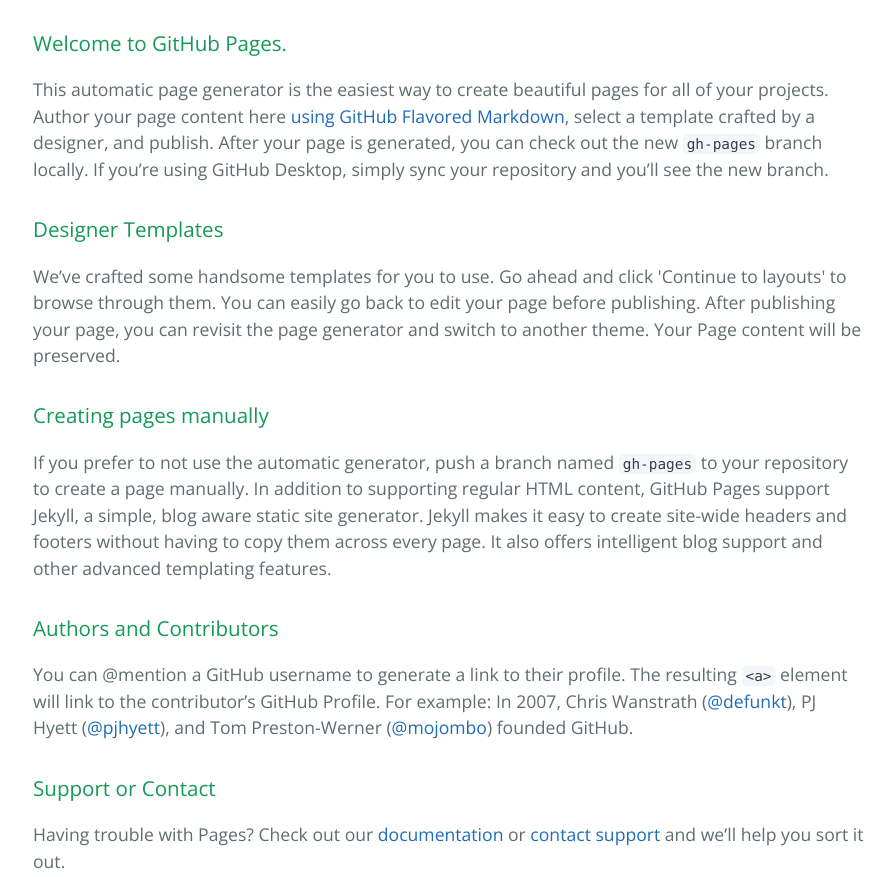
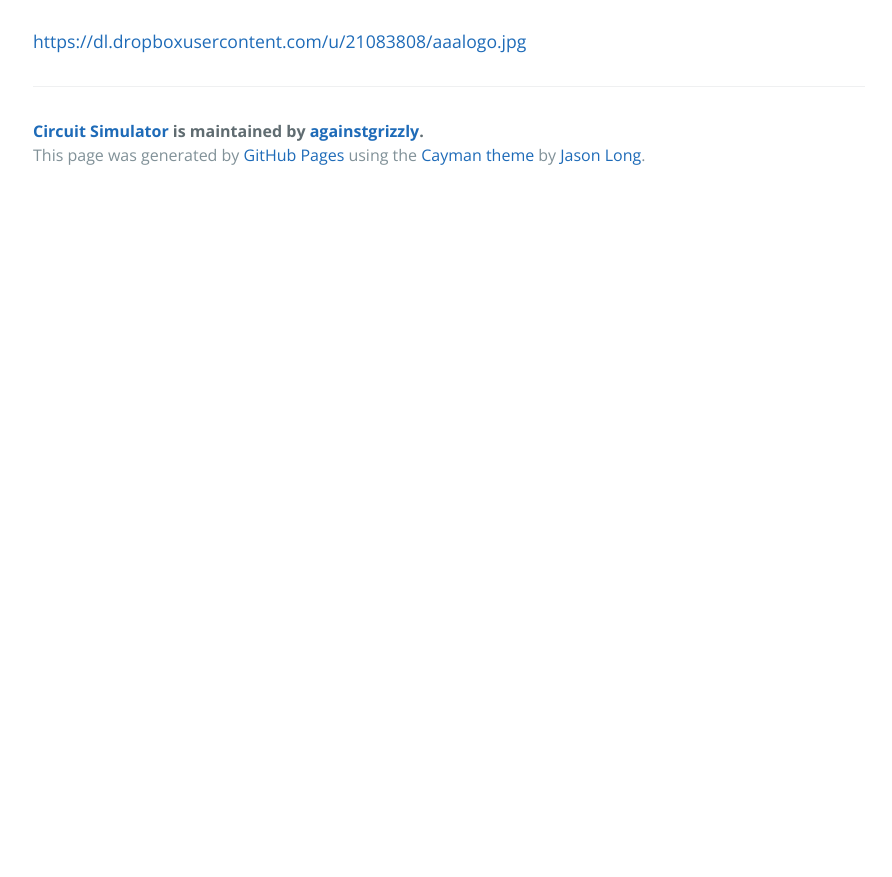
Before and after one commit to againstgrizzly/FloridaGetCrunkUniversiteam, a plain HTML site: page index.html in a window 1280 px wide. Shown: the part 340-1217 px from the top of the page, without its empty margins (191-1083 px from the left). After the commit the page ends 800 px from the top, so only its background shows below. Drawn offline with nearby package versions, Linux system fonts and the light colour scheme.

```diff
--- a/index.html
+++ b/index.html
@@ -19,30 +19,7 @@
     </section>
 
     <section class="main-content">
-      <h3>
-<a id="welcome-to-github-pages" class="anchor" href="#welcome-to-github-pages" aria-hidden="true"><span aria-hidden="true" class="octicon octicon-link"></span></a>Welcome to GitHub Pages.</h3>
-
-<p>This automatic page generator is the easiest way to create beautiful pages for all of your projects. Author your page content here <a href="https://guides.github.com/features/mastering-markdown/">using GitHub Flavored Markdown</a>, select a template crafted by a designer, and publish. After your page is generated, you can check out the new <code>gh-pages</code> branch locally. If you’re using GitHub Desktop, simply sync your repository and you’ll see the new branch.</p>
-
-<h3>
-<a id="designer-templates" class="anchor" href="#designer-templates" aria-hidden="true"><span aria-hidden="true" class="octicon octicon-link"></span></a>Designer Templates</h3>
-
-<p>We’ve crafted some handsome templates for you to use. Go ahead and click 'Continue to layouts' to browse through them. You can easily go back to edit your page before publishing. After publishing your page, you can revisit the page generator and switch to another theme. Your Page content will be preserved.</p>
-
-<h3>
-<a id="creating-pages-manually" class="anchor" href="#creating-pages-manually" aria-hidden="true"><span aria-hidden="true" class="octicon octicon-link"></span></a>Creating pages manually</h3>
-
-<p>If you prefer to not use the automatic generator, push a branch named <code>gh-pages</code> to your repository to create a page manually. In addition to supporting regular HTML content, GitHub Pages support Jekyll, a simple, blog aware static site generator. Jekyll makes it easy to create site-wide headers and footers without having to copy them across every page. It also offers intelligent blog support and other advanced templating features.</p>
-
-<h3>
-<a id="authors-and-contributors" class="anchor" href="#authors-and-contributors" aria-hidden="true"><span aria-hidden="true" class="octicon octicon-link"></span></a>Authors and Contributors</h3>
-
-<p>You can @mention a GitHub username to generate a link to their profile. The resulting <code>&lt;a&gt;</code> element will link to the contributor’s GitHub Profile. For example: In 2007, Chris Wanstrath (<a href="https://github.com/defunkt" class="user-mention">@defunkt</a>), PJ Hyett (<a href="https://github.com/pjhyett" class="user-mention">@pjhyett</a>), and Tom Preston-Werner (<a href="https://github.com/mojombo" class="user-mention">@mojombo</a>) founded GitHub.</p>
-
-<h3>
-<a id="support-or-contact" class="anchor" href="#support-or-contact" aria-hidden="true"><span aria-hidden="true" class="octicon octicon-link"></span></a>Support or Contact</h3>
-
-<p>Having trouble with Pages? Check out our <a href="https://help.github.com/pages">documentation</a> or <a href="https://github.com/contact">contact support</a> and we’ll help you sort it out.</p>
+      <p><a href="https://dl.dropboxusercontent.com/u/21083808/aaalogo.jpg">https://dl.dropboxusercontent.com/u/21083808/aaalogo.jpg</a></p>
 
       <footer class="site-footer">
         <span class="site-footer-owner"><a href="https://github.com/againstgrizzly/Team-1-Software-Engineering-Fundamentals">Circuit Simulator</a> is maintained by <a href="https://github.com/againstgrizzly">againstgrizzly</a>.</span>
```
Also changed, not shown: params.json (+1 -1 lines).
